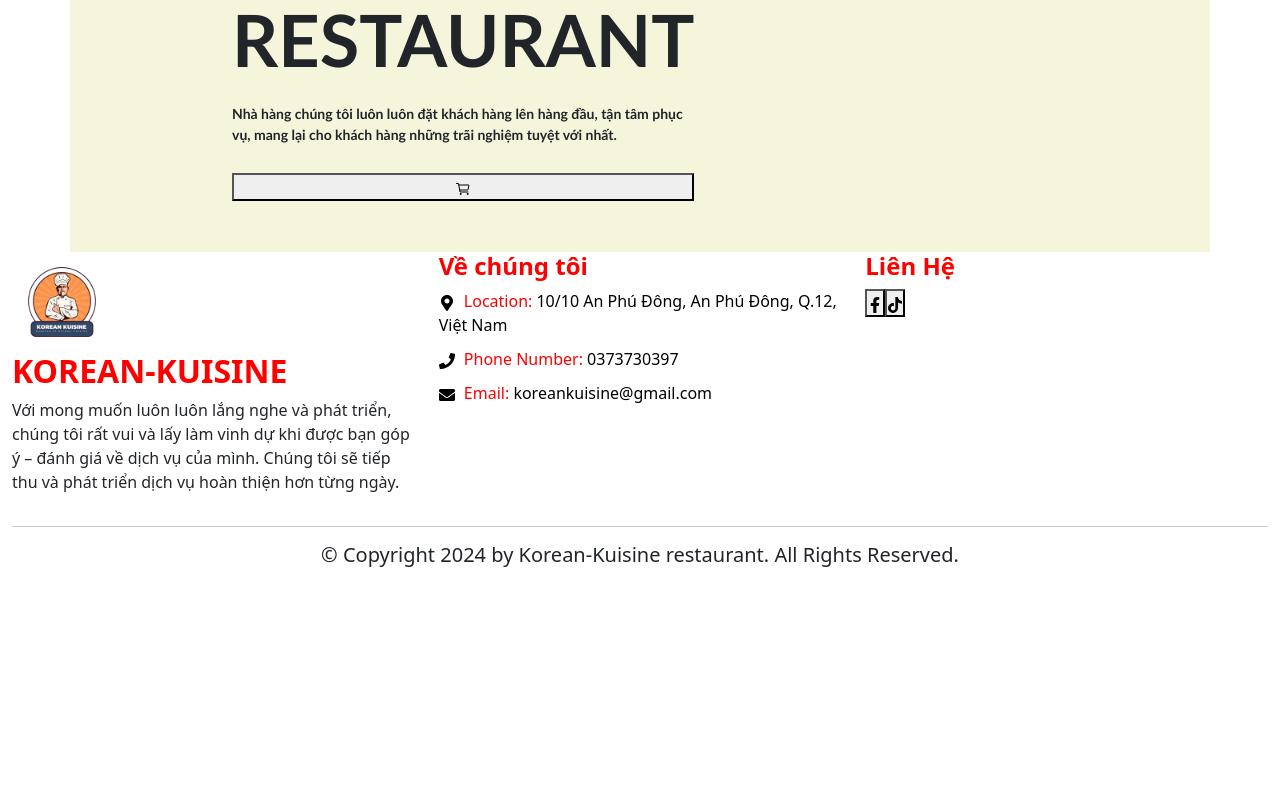
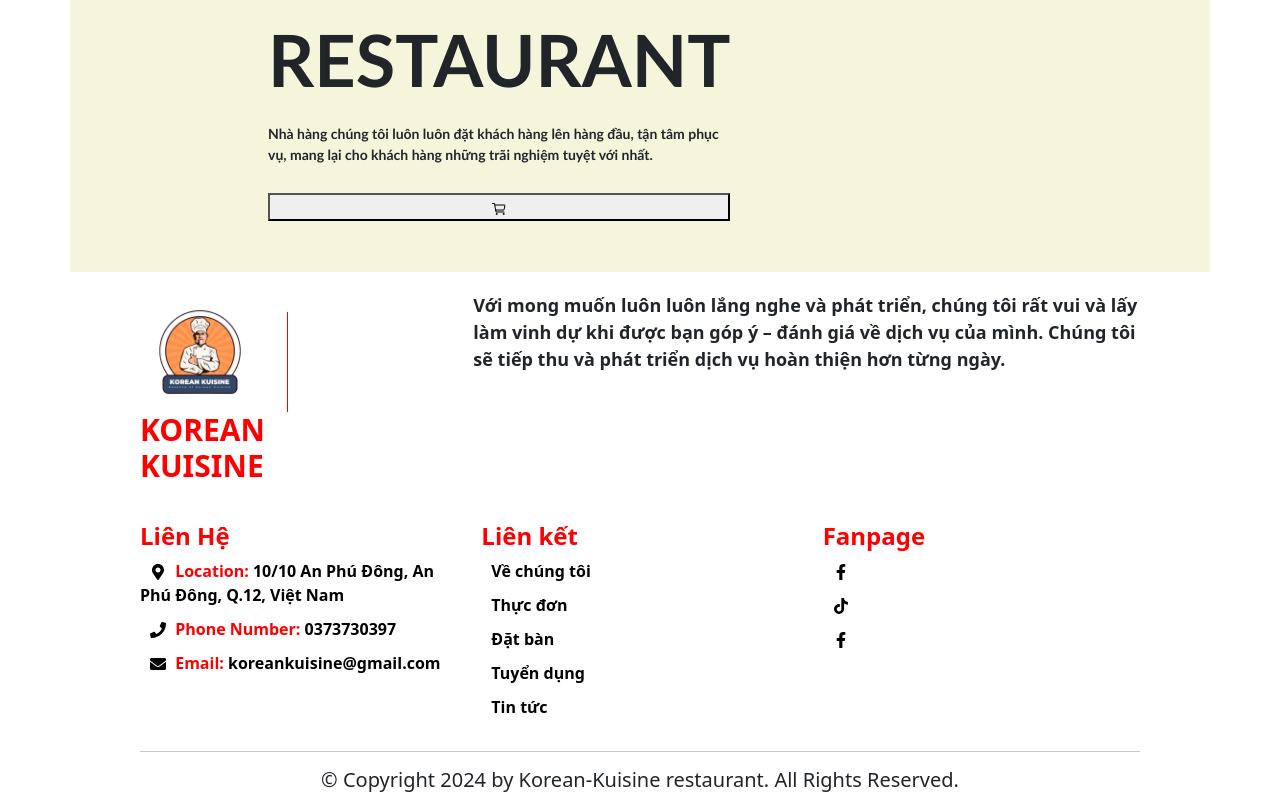
Before and after one commit to HuyNovie/doanwebsite, a React (Create React App) app: page / in a window 1280 px wide. Shown: the part 348-1148 px from the top of the page. Before the commit the page ends 923 px from the top, so only its background shows below. Built offline with nearby package versions, Linux system fonts and the light colour scheme.

Commit message:
sua lai footer

```diff
--- a/src/components/Footer/Footer.css
+++ b/src/components/Footer/Footer.css
@@ -1,33 +1,51 @@
-.logo {
-    width: 100px;
+  .footer-container {
+    max-width: 80%;
+    margin-top: 20px;
+  }
+
+  .logo {
+    max-width: 140px;
     height: auto;
+  }
+
+  .text-slogan {
+    font-size: 18px;
+    font-weight: 600;
   }
 
   .res-title {
     color: red;
     font-size: 24px;
     font-weight: bold;
+    margin-top: 30px;
   }
 
   .res-name {
-
-    font-size: 32px;
+    color: red;
+    font-weight: bold;
+    font-size: 30px;
   }
 
   .res-about, .res-contact {
     margin-top: 20px;
   }
 
-  .list-about, .list-contact {
-
+  .list {
     text-decoration: none;
     list-style-type: none; /* Bỏ dấu chấm của danh sách */
     padding: 0; /* Bỏ padding mặc định */
   }
+
   .about-title {
+    padding-left: 10px;
     text-decoration: none;
+    font-weight: bold;
     color: black;
   }
+  .about-title:hover {
+    color: red;
+  }
+
   .about-name {
     color: red;
     padding-left: 5px;
@@ -40,3 +58,13 @@
   .text-copyright {
     text-align: center;
   }
+
+  /* custom thanh hr doc */
+  .vertical-hr {
+    border: 0;
+    border-left: 1px solid #ff0000; /* Đặt màu và độ dày của đường kẻ */
+    height: 100px; /* Chiều cao của đường kẻ */
+    margin-top: 20px;
+    margin-right: 20px;
+    margin-left: -20px;
+  }
--- a/src/components/Footer/Footer.js
+++ b/src/components/Footer/Footer.js
@@ -5,6 +5,7 @@ import { Container, Row, Col } from 'react-bootstrap';
 import {FaMapMarkerAlt, FaPhone, FaEnvelope } from 'react-icons/fa';
 import { FaFacebookF } from 'react-icons/fa';
 import { SiTiktok } from 'react-icons/si';
+import 'bootstrap/dist/css/bootstrap.min.css';
 
 const listAbout = [
     {
@@ -28,25 +29,77 @@ const listAbout = [
         title: "koreankuisine@gmail.com",
         path: "/mail"
     }
+]
 
+const listLink = [
+  {
+    id:1,
+    title:"Về chúng tôi",
+    path:"/"
+  },
+  {
+    id:2,
+    title:"Thực đơn",
+    path:"/"
+  },
+  {
+    id:3,
+    title:"Đặt bàn",
+    path:"/"
+  },
+  {
+    id:4,
+    title:"Tuyển dụng",
+    path:"/"
+  },
+  {
+    id:5,
+    title:"Tin tức",
+    path:"/"
+  }
+]
+
+const listFanpage = [
+  {
+    id:1,
+    icon: <FaFacebookF />,
+    path:""
+  },
+  {
+    id:2,
+    icon: <SiTiktok />,
+    path:""
+  },
+  {
+    id:3,
+    icon: <FaFacebookF />,
+    path:""
+  }
 ]
 
 const Footer = () => {
     return (
       <Container fluid className="footer-container">
         <Row>
+          <Col className="footer-section d-flex justify-content-center">
+            <Col xs={2} md={2}  className="footer-logo">
+              <img src={Logo} alt='Logo' className='logo' />
+              <h1 className='res-name'>KOREAN KUISINE</h1>
+            </Col>
+            <Col xs={2} md={2}>
+              <div className="vertical-hr"></div>
+            </Col>
+            <Col xs={8} md={8} className='footer-slogan'>
+              <p className='text-slogan'>
+                Với mong muốn luôn luôn lắng nghe và phát triển, chúng tôi rất vui và lấy làm vinh dự khi được bạn góp ý – đánh giá về
+                dịch vụ của mình. Chúng tôi sẽ tiếp thu và phát triển dịch vụ hoàn thiện hơn từng ngày.
+              </p>
+            </Col>
+          </Col>
+        </Row>
+        <Row>
           <Col xs={12} md={4} className="footer-section">
-            <div className="footer-logo">
-              <img src={Logo} alt='Logo' className='logo' />
-              <h1 className='res-title res-name'>KOREAN-KUISINE</h1>
-            </div>
-            <p>
-              Với mong muốn luôn luôn lắng nghe và phát triển, chúng tôi rất vui và lấy làm vinh dự khi được bạn góp ý – đánh giá về
-              dịch vụ của mình. Chúng tôi sẽ tiếp thu và phát triển dịch vụ hoàn thiện hơn từng ngày.
-            </p>
-          </Col>
-          <Col xs={12} md={4} className="footer-section">
-            <h3 className='res-title'>Về chúng tôi</h3>
+            <h3 className='res-title'>Liên Hệ</h3>
             <ul className='list list-about'>
               {listAbout.map((about) => (
                 <li key={about.id} className='about-items'>
@@ -57,12 +110,29 @@ const Footer = () => {
               ))}
             </ul>
           </Col>
-          <Col xs={12} md={4} className="footer-section">
-            <h3 className='res-title'>Liên Hệ</h3>
-            <div className='list-contact'>
-              <button className='facebook'> <FaFacebookF /></button>
-              <button className='tiktok'> <SiTiktok /></button>
-            </div>
+          <Col xs={6} md={4} className="footer-section">
+            <h3 className='res-title'>Liên kết</h3>
+            <ul className='list list-link'>
+              {listLink.map((link) => (
+                <li key={link.id} className='about-items'>
+                  <a href={link.path} className='about-title'>
+                    {link.title}
+                  </a>
+                </li>
+              ))}
+            </ul>
+          </Col>
+          <Col xs={6} md={4} className="footer-section">
+            <h3 className='res-title'>Fanpage</h3>
+            <ul className='list list-link'>
+              {listFanpage.map((fanpage) => (
+                <li key={fanpage.id} className='about-items'>
+                  <a href={fanpage.path} className='about-title'>
+                    {fanpage.icon}
+                  </a>
+                </li>
+              ))}
+            </ul>
           </Col>
         </Row>
         <Row>
--- a/src/index.js
+++ b/src/index.js
@@ -3,7 +3,7 @@ import ReactDOM from 'react-dom/client';
 import './index.css';
 import App from './App';
 import reportWebVitals from './reportWebVitals';
-import 'bootstrap/dist/css/bootstrap.min.css';
+
 
 
 const root = ReactDOM.createRoot(document.getElementById('root'));
```
